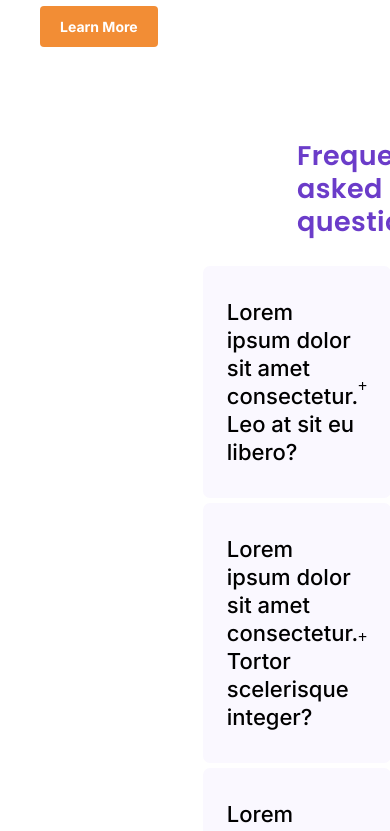
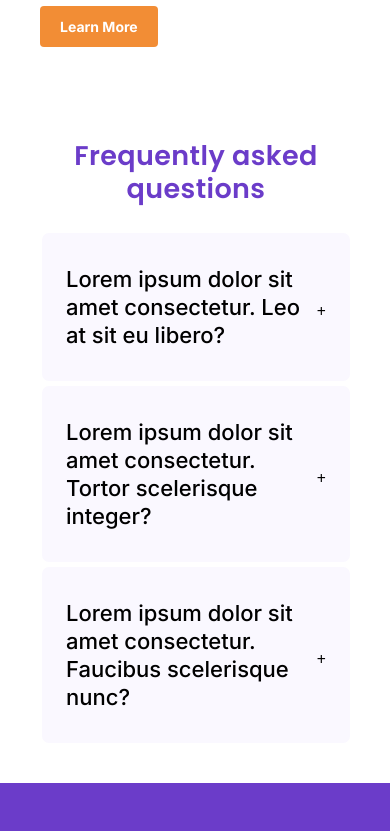
Before and after one commit to IT21307058/AT-Digital, a React (Create React App) app: page / in a window 390 px wide. Shown: the part 1420-2251 px from the top of the page. Built offline with nearby package versions, Linux system fonts and the light colour scheme.

Commit message:
Accordian changed screen sizes commited

```diff
--- a/src/pages/Home/Home.css
+++ b/src/pages/Home/Home.css
@@ -365,8 +365,8 @@
 }
 
 .accordian {
-    height: Hug (392px);
-    width: Fixed (896px);
+    height: Hug (76px);
+    width: Fixed (846px);
     margin-bottom: 15px;
 }
 
@@ -422,3 +422,60 @@
     line-height: 30px;
     color: #6F6C90;
 }
+
+@media screen and (max-width: 1200px){
+    .accordian-section {
+        margin-left: 152px;
+        margin-right: 152px;
+        margin-bottom: 20px;
+    }
+
+    .accordian {
+        width: Fill (848px);
+        height: Hug (28px);
+    }
+
+
+}
+
+@media screen and (max-width: 768px){
+    .accordian-section {
+        margin-left: 42px;
+        margin-right: 40px;
+        margin-bottom: 20px;
+    }
+
+    .accordian {
+        width: Fill (686px);
+        height: Hug (104px);
+    }
+
+
+}
+
+@media screen and (max-width: 375px){
+    .accordian-section {
+        margin-left: 20px;
+        margin-right: 21px;
+        margin-bottom: 20px;
+    }
+
+    .accordian {
+        width: Fill (334px);
+        height: Hug (160px);
+    }
+
+
+    .title-content h2 {
+        font-size: 20px;
+    }
+
+    .title-content{
+        gap: 13px;
+    }
+
+    .answer-content p {
+        font-size: 16px;
+    }
+
+}
```
